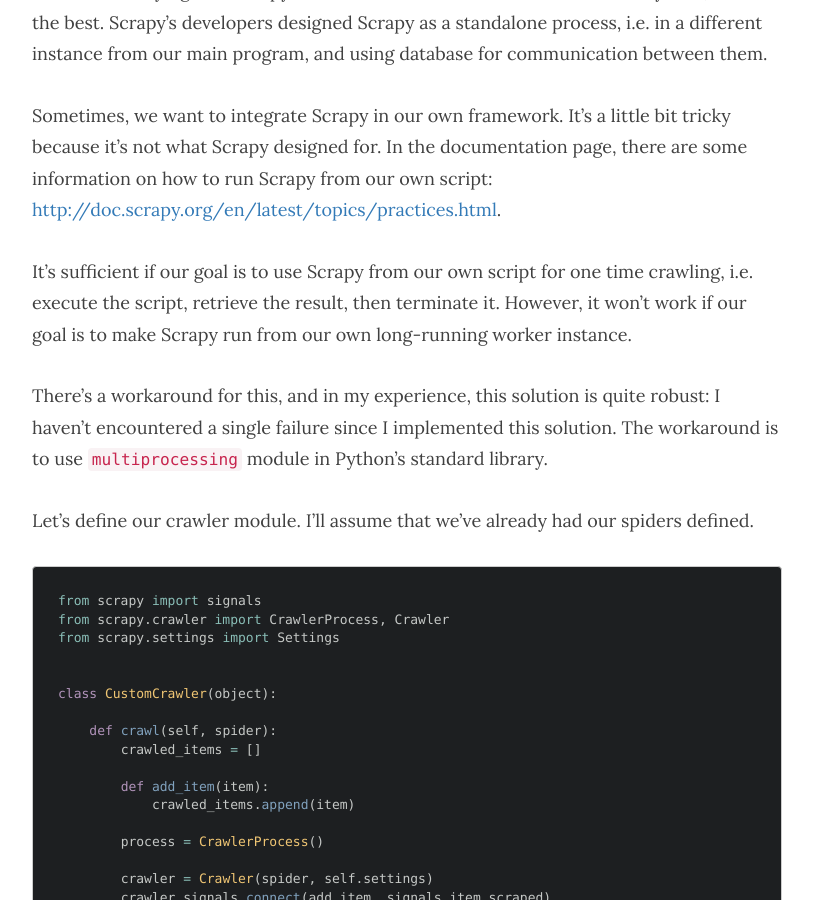
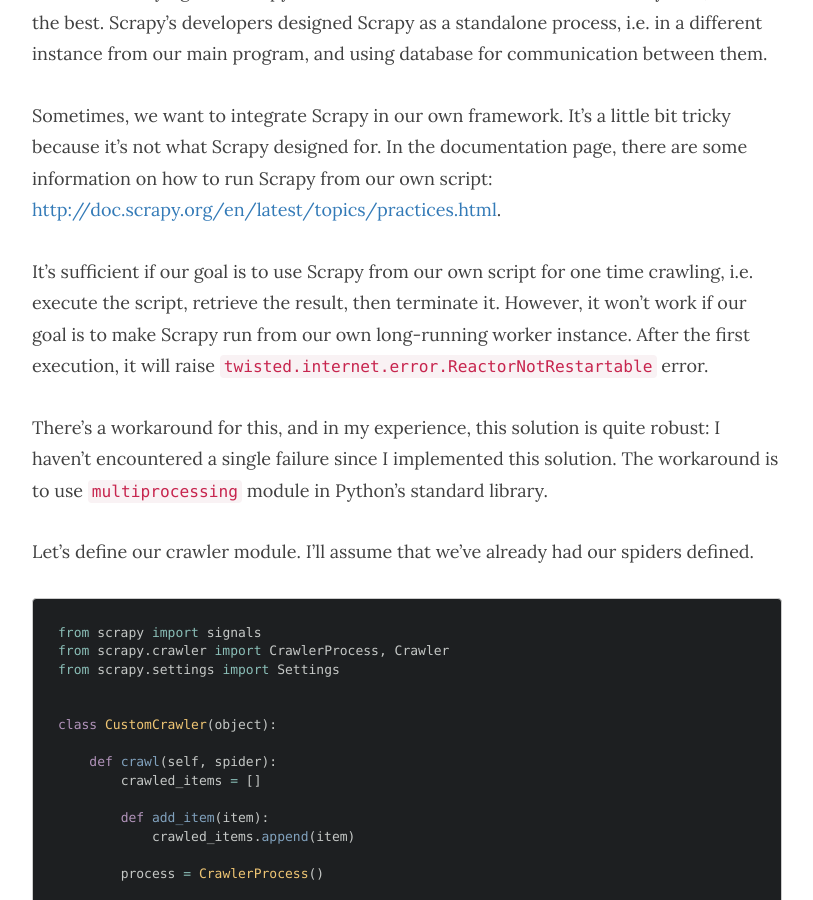
Before and after one commit to hsyodysseyjr/wiseodd0, a Jekyll site: the page built from _posts/2016-06-10-scrapy-long-running.md, in a window 1280 px wide and 900 px high, scrolled down 707 px. Shown: the whole window, without its empty margins (233-1046 px from the left). Built offline with Jekyll 4.4.1, drawn with Linux system fonts in a browser that asks for light colours; nearby versions of some CDN libraries; comment, search, counter and statistics services are not loaded.

Commit message:
Update post

```diff
--- a/_posts/2016-06-10-scrapy-long-running.md
+++ b/_posts/2016-06-10-scrapy-long-running.md
@@ -11,7 +11,7 @@ There's no denying that Scrapy is one of the best crawler frameworks for Python,
 
 Sometimes, we want to integrate Scrapy in our own framework. It's a little bit tricky because it's not what Scrapy designed for. In the documentation page, there are some information on how to run Scrapy from our own script: <http://doc.scrapy.org/en/latest/topics/practices.html>.
 
-It's sufficient if our goal is to use Scrapy from our own script for one time crawling, i.e. execute the script, retrieve the result, then terminate it. However, it won't work if our goal is to make Scrapy run from our own long-running worker instance.
+It's sufficient if our goal is to use Scrapy from our own script for one time crawling, i.e. execute the script, retrieve the result, then terminate it. However, it won't work if our goal is to make Scrapy run from our own long-running worker instance. After the first execution, it will raise `twisted.internet.error.ReactorNotRestartable` error.
 
 There's a workaround for this, and in my experience, this solution is quite robust: I haven't encountered a single failure since I implemented this solution. The workaround is to use `multiprocessing` module in Python's standard library.
 
```
